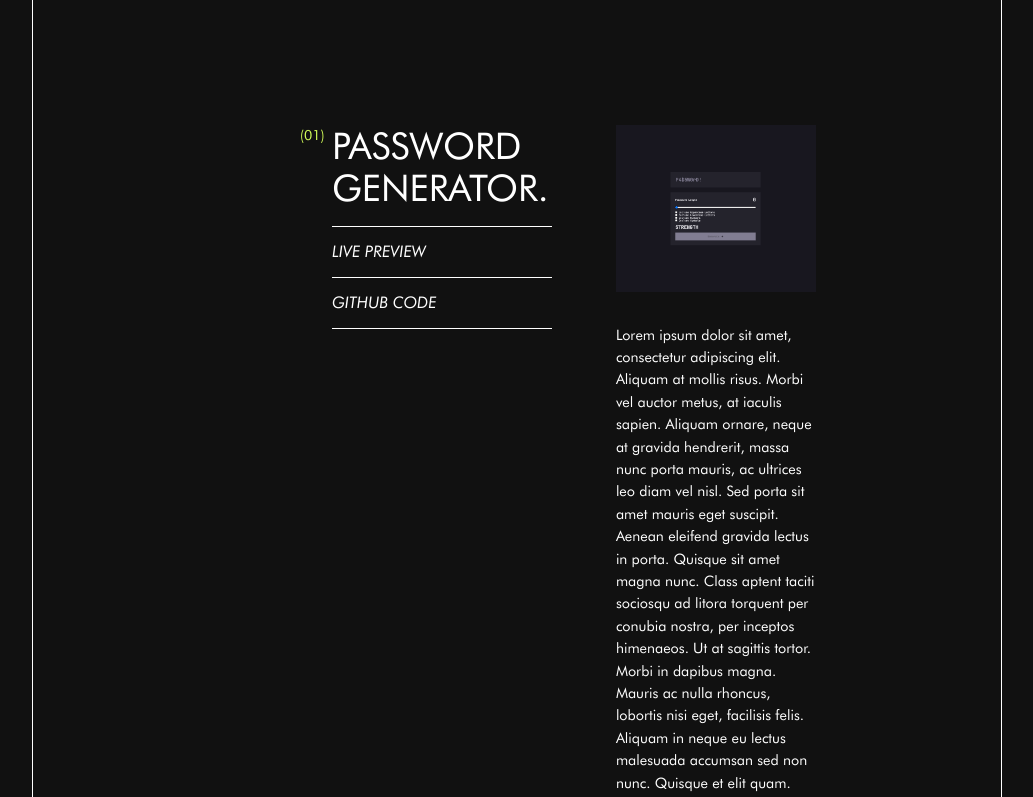
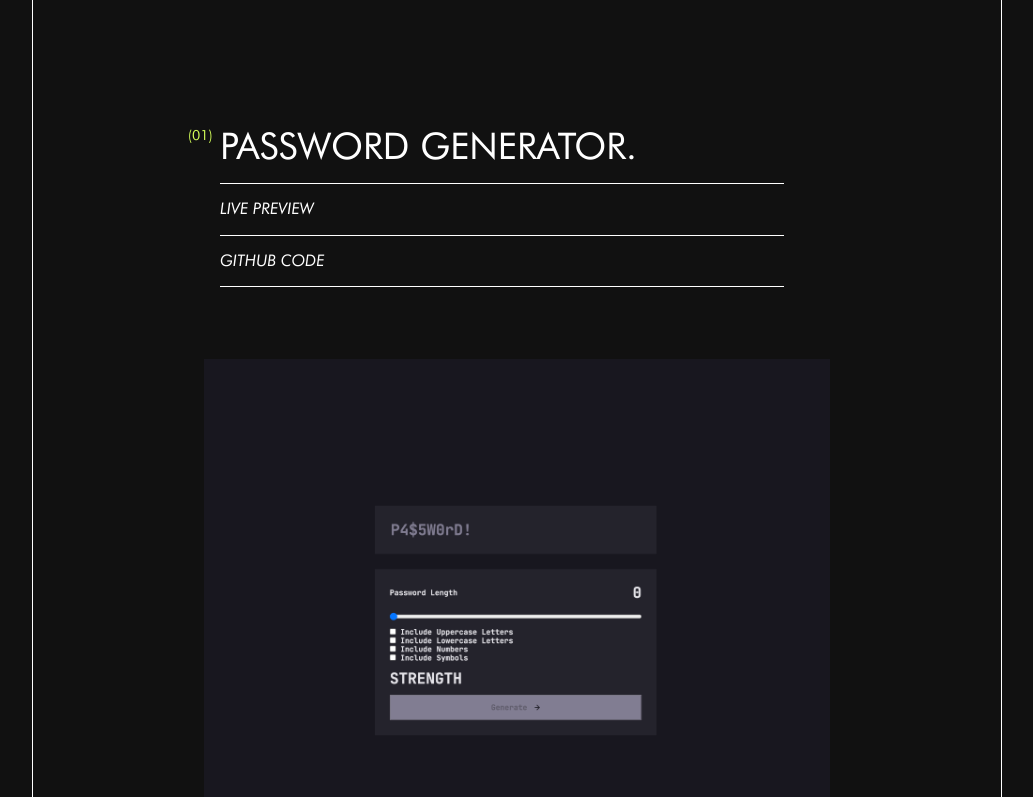
Before and after one commit to elisadiazart/Portfolio-2, a website built with Vite: page src/index.html in a window 1280 px wide. Shown: the part 2002-2799 px from the top of the page, without its empty margins (123-1156 px from the left). Built offline with nearby package versions, Linux system fonts and the light colour scheme; some packages are replaced by stand-ins of ours.

Commit message:
09.03.23

```diff
--- a/src/scss/blocks/gallery.scss
+++ b/src/scss/blocks/gallery.scss
@@ -194,7 +194,7 @@
     &__image{
         margin-bottom: 2rem;
     }
-    @include responsive(laptop){
+    @include responsive(1330px){
     margin-left: 8rem;
     margin-right: 8rem;
     font-family: 'Futura', sans-serif;
```
